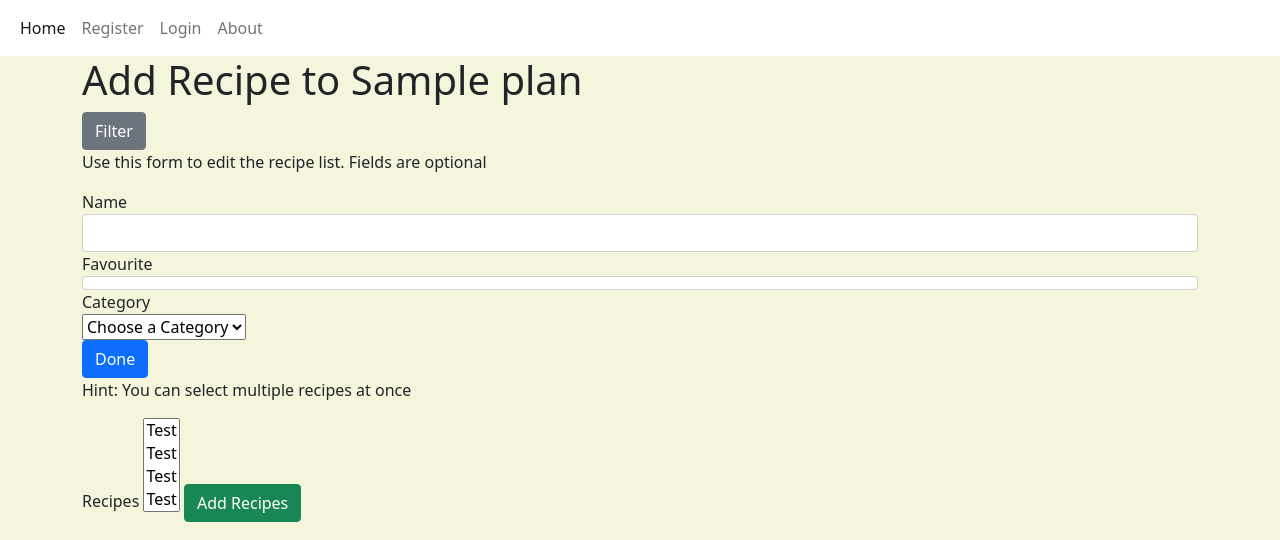
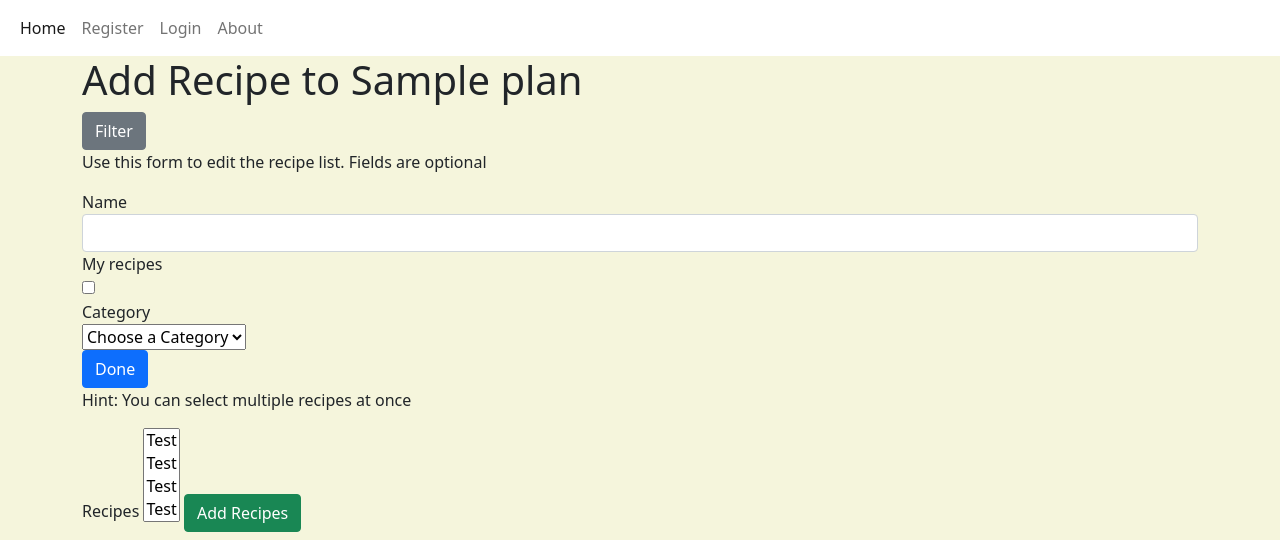
Before and after one commit to oljung/portfolio-project-4, a Django app: page /recipe_list/1 in a window 1280 px wide, after a click on "Filter". Shown: the top 540 px of the page. Run offline with Django 4.2, Linux system fonts and the light colour scheme; data comes from the database, SQL or seed files in the repository; tables that the repository leaves empty hold one stand-in row (values such as "Sample post").

Commit message:
feat: and filter fucntion for recipe list

```diff
--- a/Dinner_Wizard/view_methods.py
+++ b/Dinner_Wizard/view_methods.py
@@ -82,3 +82,22 @@ def add_ingredients_to_shopping_list(list_id, plan_id):
                     unit=ingredient.unit
                 )
                 s_list.ingredient_list.add(to_add)
+
+
+def filter_recipes(query):
+    """
+    Filters recipe list using query from filter form
+    """
+    recipes = Recipe.objects.all()
+
+    if 'name' in query:
+        recipes = recipes.filter(name__icontains=query['name'])
+
+    if 'my-recipes' in query:
+        recipes = recipes.filter(created_by=reqeust.user)
+
+    if 'category' in query:
+        if query['category'] != 0:
+            recipes = recipes.filter(categories=query['category'])
+
+    return recipes
--- a/Dinner_Wizard/views.py
+++ b/Dinner_Wizard/views.py
@@ -30,6 +30,7 @@ from .view_methods import (
     add_to_plan,
     add_category,
     add_ingredients_to_shopping_list,
+    filter_recipes
 )
 
 
@@ -196,8 +197,10 @@ class RecipeList(View):
         """
         plan = get_object_or_404(Plan, id=plan_id)
         categories = Category.objects.all()
-        recipes = Recipe.objects.all()
-        print(request.GET)
+        query = request.GET
+
+        recipes = filter_recipes(query)
+
 
         return render(
             request,
--- a/templates/recipe_list.html
+++ b/templates/recipe_list.html
@@ -19,10 +19,10 @@
                     <input type="text" aria-label="Name" name="name" class="form-control">
                 </div>
             </div>
-            <div class="form-group" id="div-id-favourite">
-                <label for="favourite">Favourite</label>
+            <div class="form-group" id="div-id-my-recipes">
+                <label for="my-recipes">My recipes</label>
                 <div>
-                    <input type="checkbox" aria-label="Favourite" name="favourite" class="form-control">
+                    <input type="checkbox" aria-label="My Recipes" name="my-recipes">
                 </div>
             </div>
             <div class="form-group" id="div-id-categories">
```
